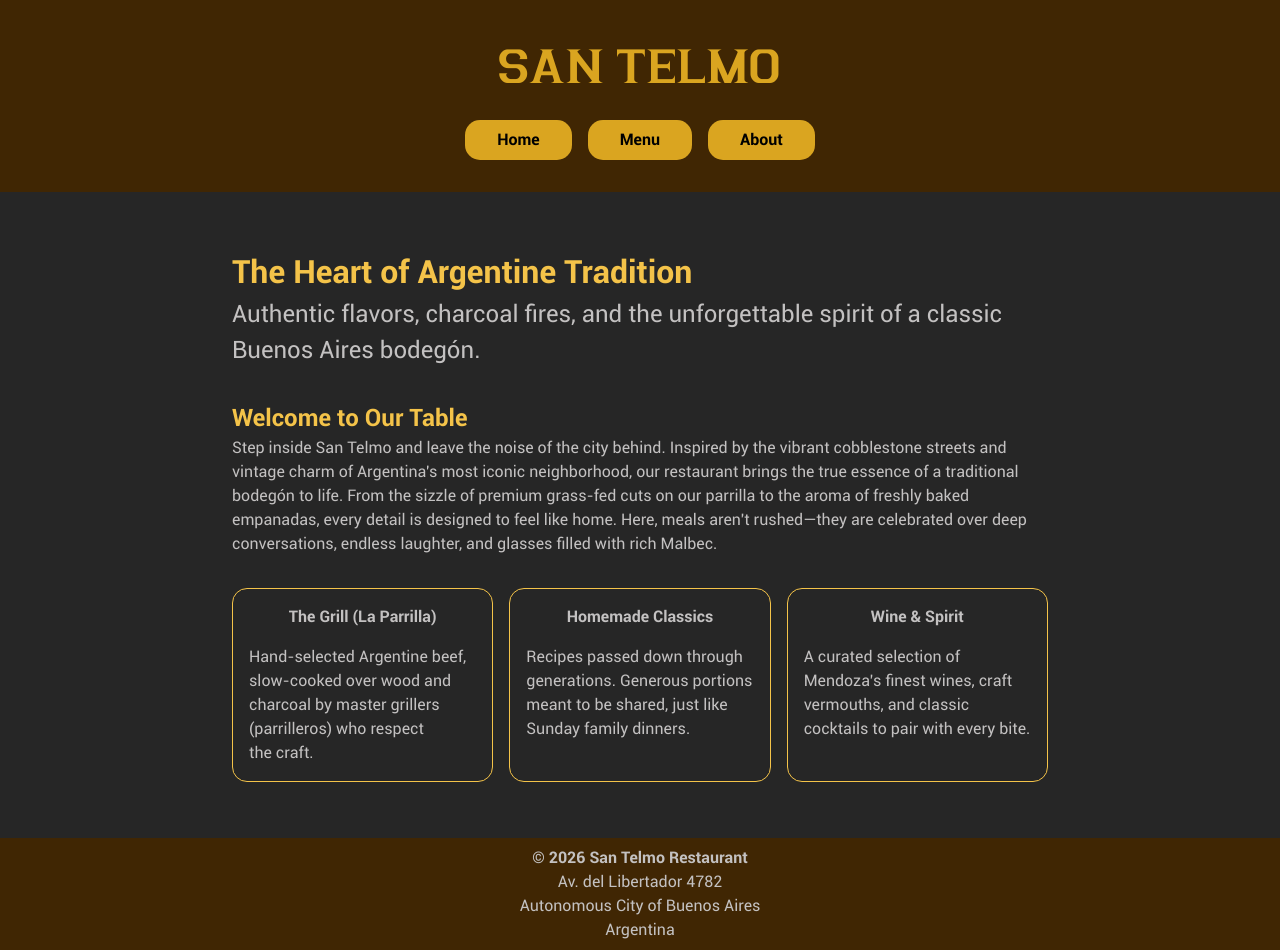
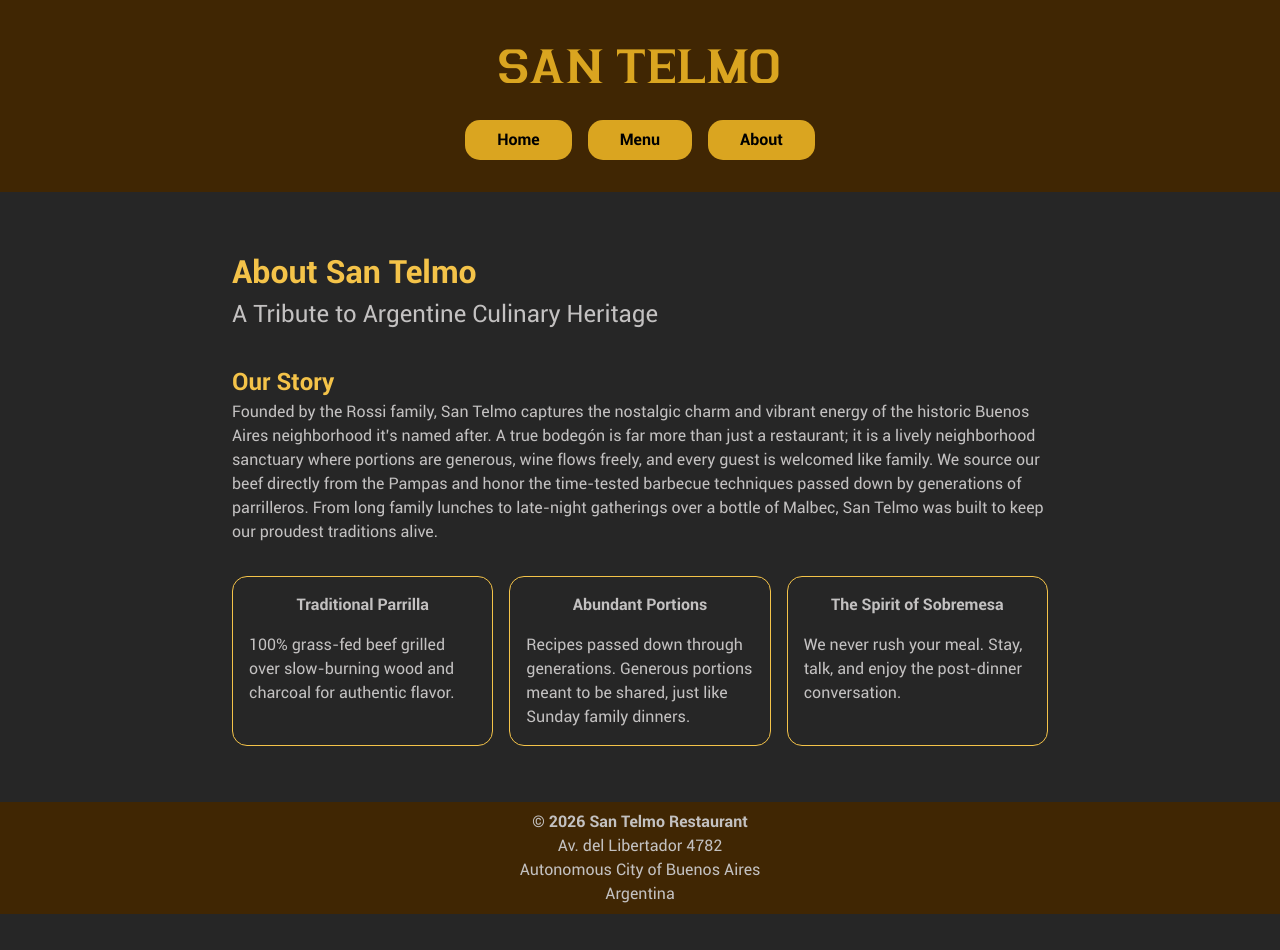
Before and after one commit to circobit/restaurant-page, a website built with webpack: page src/template.html in a window 1280 px wide. Both pictures are taken after a click on the button "About". After the commit the page ends 914 px from the top, so only its background shows below. Built offline with nearby package versions, Linux system fonts and the light colour scheme.

Commit message:
add about page

```diff
--- a/src/index.js
+++ b/src/index.js
@@ -3,6 +3,7 @@ import "./style.css";
 import { createHeader, createContentWrapper, createFooter } from "./modules/initial-load.js";
 import loadHome from "./modules/home.js";
 import loadMenu from "./modules/menu.js";
+import loadAbout from "./modules/about.js";
 
 // Get #content div
 const contentDiv = document.getElementById("content");
@@ -29,5 +30,7 @@ function switchTab(loadFunction) {
 // Set event listener to nav buttons
 const homeBtn = document.getElementById("homeBtn");
 const menuBtn = document.getElementById("menuBtn");
+const aboutBtn = document.getElementById("aboutBtn");
 homeBtn.addEventListener("click", () => switchTab(loadHome));
 menuBtn.addEventListener("click", () => switchTab(loadMenu));
+aboutBtn.addEventListener("click", () => switchTab(loadAbout));
--- /dev/null
+++ b/src/modules/about.js
@@ -0,0 +1,74 @@
+export default function loadAbout() {
+	// Get #content div
+	const aboutContent = document.createElement("div");
+	aboutContent.className = "aboutContent";
+
+	// Headline
+	const headlineDiv = document.createElement("div");
+	const headlineTitle = document.createElement("h1");
+	headlineTitle.className = "headlineTitle";
+	headlineTitle.textContent = "About San Telmo";
+	const headlineCopy = document.createElement("div");
+	headlineCopy.className = "headlineCopy";
+	headlineCopy.textContent = "A Tribute to Argentine Culinary Heritage";
+	headlineDiv.appendChild(headlineTitle);
+	headlineDiv.appendChild(headlineCopy);
+
+	// Our story
+	const heroDiv = document.createElement("div");
+	heroDiv.className = "heroDiv";
+	const ourStoryTitle = document.createElement("h2");
+	ourStoryTitle.className = "ourStoryTitle";
+	ourStoryTitle.textContent = "Our Story";
+	const ourStoryCopy = document.createElement("div");
+	ourStoryCopy.className = "ourStoryCopy";
+	ourStoryCopy.textContent = "Founded by the Rossi family, San Telmo captures the nostalgic charm and vibrant energy of the historic Buenos Aires neighborhood it’s named after. A true bodegón is far more than just a restaurant; it is a lively neighborhood sanctuary where portions are generous, wine flows freely, and every guest is welcomed like family. We source our beef directly from the Pampas and honor the time-tested barbecue techniques passed down by generations of parrilleros. From long family lunches to late-night gatherings over a bottle of Malbec, San Telmo was built to keep our proudest traditions alive.";
+	heroDiv.appendChild(ourStoryTitle);
+	heroDiv.appendChild(ourStoryCopy);
+
+	// Grid Highlights and Div items
+	const gridHighlights = document.createElement("div");
+	gridHighlights.className = "gridHighlights";
+	const gridItemA = document.createElement("div");
+	gridItemA.className = "gridItem";
+	const gridItemB = document.createElement("div");
+	gridItemB.className = "gridItem";
+	const gridItemC = document.createElement("div");
+	gridItemC.className = "gridItem";
+	gridHighlights.appendChild(gridItemA);
+	gridHighlights.appendChild(gridItemB);
+	gridHighlights.appendChild(gridItemC);
+
+	//=== Grid Items ===//
+
+	// Traditional Parrilla
+	const tradParrillaTitle = document.createElement("p");
+	tradParrillaTitle.className = "tradParrillaTitle";
+	tradParrillaTitle.textContent = "Traditional Parrilla";
+	const tradParrillaCopy = document.createElement("p");
+	tradParrillaCopy.textContent = "100% grass-fed beef grilled over slow-burning wood and charcoal for authentic flavor.";
+	gridItemA.appendChild(tradParrillaTitle);
+	gridItemA.appendChild(tradParrillaCopy);
+	// Abundant Portions
+	const portionsTitle = document.createElement("p");
+	portionsTitle.className = "portionsTitle";
+	portionsTitle.textContent = "Abundant Portions";
+	const portionsCopy = document.createElement("p");
+	portionsCopy.textContent = "Recipes passed down through generations. Generous portions meant to be shared, just like Sunday family dinners.";
+	gridItemB.appendChild(portionsTitle);
+	gridItemB.appendChild(portionsCopy);
+	// The spirit of sobremesa
+	const sobremesaTitle = document.createElement("p");
+	sobremesaTitle.className = "sobremesaTitle";
+	sobremesaTitle.textContent = "The Spirit of Sobremesa";
+	const sobremesaCopy = document.createElement("p");
+	sobremesaCopy.textContent = "We never rush your meal. Stay, talk, and enjoy the post-dinner conversation.";
+	gridItemC.appendChild(sobremesaTitle);
+	gridItemC.appendChild(sobremesaCopy);
+
+	aboutContent.appendChild(headlineDiv);
+	aboutContent.appendChild(heroDiv);
+	aboutContent.appendChild(gridHighlights);
+
+	return aboutContent;
+}
--- a/src/style.css
+++ b/src/style.css
@@ -227,6 +227,31 @@ footer {
 }
 
 
+/* About */
+
+.aboutContent {
+	display: flex;
+	flex-direction: column;
+	gap: 2rem;
+	width: 100%;
+	max-width: 55rem;
+	padding: 1.5rem 2rem;
+	color: rgb(195, 193, 193);
+}
+
+.aboutContent h1,
+.aboutContent h2 {
+	color: rgb(244, 195, 73);
+}
+
+.tradParrillaTitle,
+.portionsTitle,
+.sobremesaTitle {
+	font-weight: bold;
+	text-align: center;
+}
+
+
 /* Hover */
 
 @media (hover: hover) {
```
